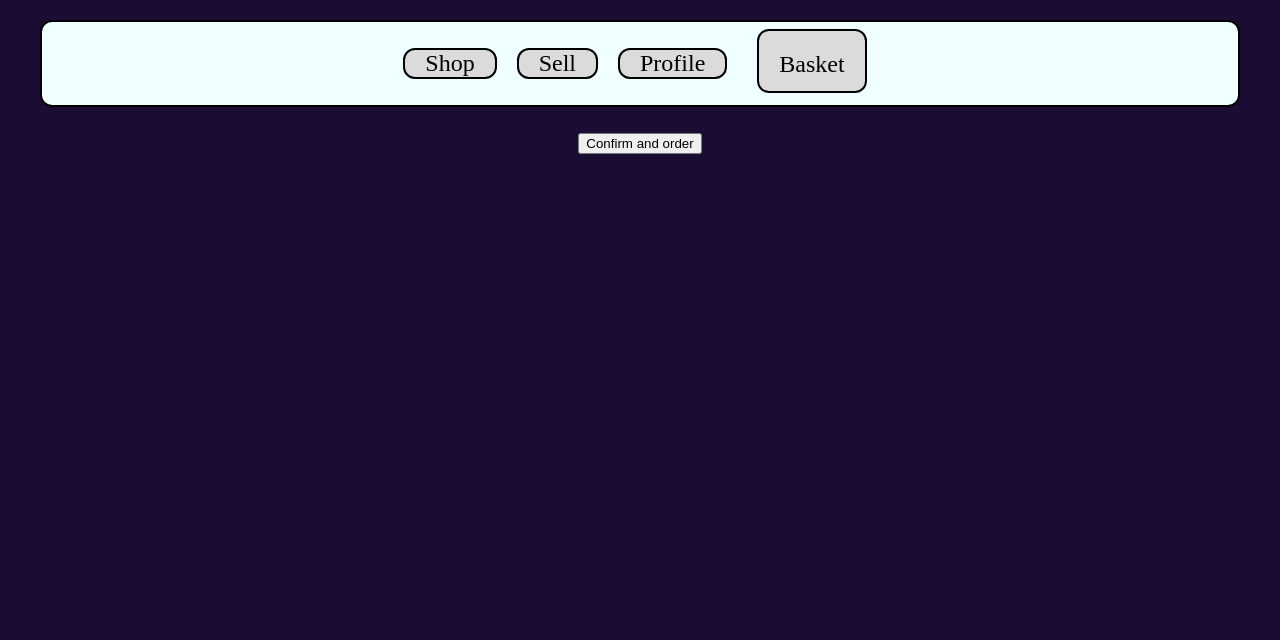
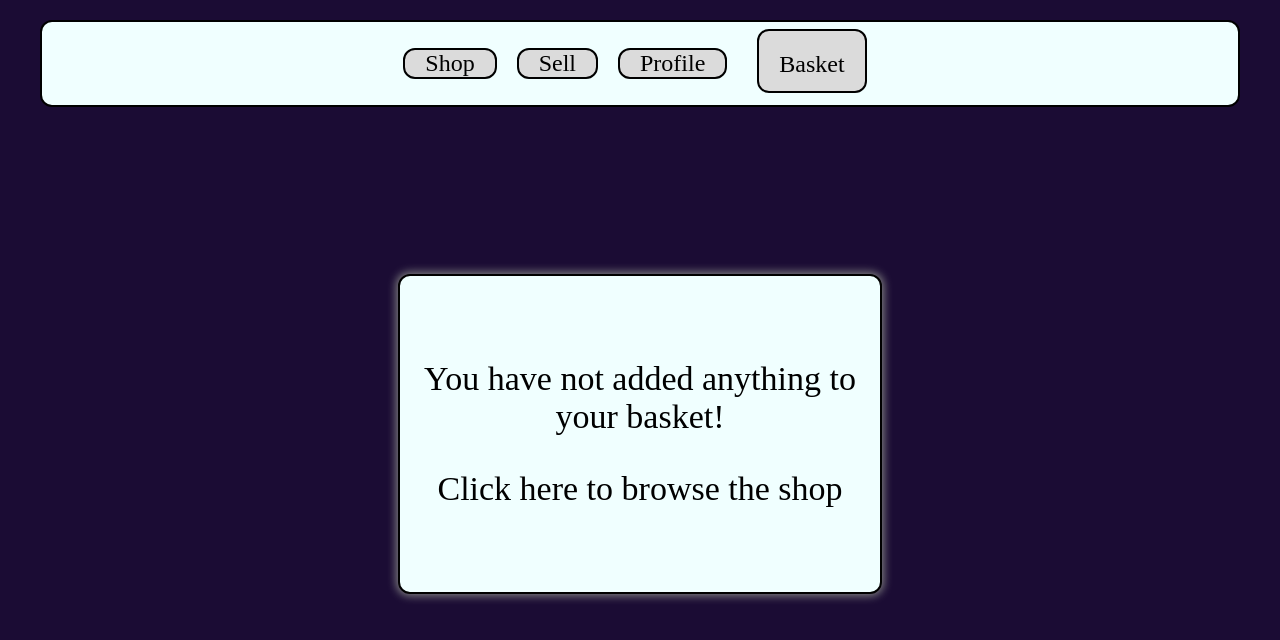
Before and after one commit to JakeCH03/Shopping-App-Project, a React (Vite) app: page /basket in a window 1280 px wide. Shown: the top 640 px of the page. Built offline with nearby package versions, Linux system fonts and the light colour scheme.

Commit message:
add styling to everything added today

```diff
--- /dev/null
+++ b/src/Components/Display Basket/Basket.css
@@ -0,0 +1,29 @@
+.order-button {
+  margin-top: 10%;
+  border: 2px solid black;
+  background-color: azure;
+  box-shadow: 0 0 8px 2px gray;
+  border-radius: 12px;
+  height: 100px;
+  width: 170px;
+}
+
+.order-button:hover {
+  background: rgb(201, 255, 201);
+  cursor: pointer;
+  box-shadow: 0 0 14px 6px rgb(179, 178, 178);
+}
+
+.no-items-added {
+  border: 2px solid black;
+  background-color: azure;
+  box-shadow: 0 0 8px 2px gray;
+  border-radius: 12px;
+  font-size: 34px;
+  width: 40%;
+  padding-top: 50px;
+  padding-bottom: 50px;
+  margin: auto;
+  position: relative;
+  margin-top: 10%;
+}
--- a/src/Components/Display Basket/Basket.jsx
+++ b/src/Components/Display Basket/Basket.jsx
@@ -4,6 +4,7 @@ import getSingleItem from "../../../Utils/getSingleItem";
 import ItemCard from "../ShopList/ItemCard";
 import deleteItemById from "../../../Utils/orderItems";
 import { Link } from "react-router-dom";
+import "./Basket.css";
 
 const DisplayBasket = () => {
   const context = useContext(BasketContext);
@@ -16,14 +17,14 @@ const DisplayBasket = () => {
         setItems((curr) => [res.data.item, ...curr]);
       });
     });
-  }, [])
+  }, []);
 
   const handleOrder = () => {
-    items.forEach(item => deleteItemById(item.item_id))
-    context.setBasket([])
-  }
+    items.forEach((item) => deleteItemById(item.item_id));
+    context.setBasket([]);
+  };
 
-  if (items.length === context.basket.length) {
+  if (items.length === context.basket.length && items.length > 0) {
     return (
       <div>
         <section className="all-items">
@@ -31,8 +32,21 @@ const DisplayBasket = () => {
             return <ItemCard item={item} key={item.item_id} />;
           })}
         </section>
-        <Link className="link" to={"/items"}><button onClick={handleOrder}>Confirm and order</button></Link>
+        <Link className="link" to={"/items"}>
+          <button onClick={handleOrder} className="order-button">
+            Confirm and order
+          </button>
+        </Link>
       </div>
+    );
+  } else {
+    return (
+      <Link className="link" to={"/items"}>
+        <div className="no-items-added">
+          <p>You have not added anything to your basket!</p>
+          <p>Click here to browse the shop</p>
+        </div>
+      </Link>
     );
   }
 };
--- a/src/Components/ShopList/AddToBasket/Popup.css
+++ b/src/Components/ShopList/AddToBasket/Popup.css
@@ -1,8 +1,9 @@
 .checkout-options {
-    display:inline-block;
+  display: inline-block;
+  padding-top: 10%;
 }
 
-.popup-options{
+.popup-options {
   background-color: azure;
   width: 350px;
   margin: auto;
@@ -11,3 +12,21 @@
   box-shadow: 0px 0px 8px 2px rgb(60, 60, 60);
   border-radius: 12px;
 }
+
+.continue,
+.checkout {
+  border: 2px solid black;
+  border-radius: 12px;
+  min-height: 50px;
+}
+
+.continue:hover,
+.checkout:hover {
+  box-shadow: 0 0 8px 2px gray;
+  cursor: pointer;
+}
+
+#popup-text {
+  font-size: 24px;
+  padding-top: 15%;
+}
--- a/src/Components/ShopList/AddToBasket/Popup.jsx
+++ b/src/Components/ShopList/AddToBasket/Popup.jsx
@@ -4,13 +4,13 @@ import { Link } from "react-router-dom";
 const Popup = () => {
   return (
     <div className="popup-options">
-      <div id="popup-text">Do you want to:</div>
+      <div id="popup-text">Would you like to continue shopping?</div>
       <div className="checkout-options">
         <Link className="link" to={"/items"}>
-          <button>Continue shopping</button>
+          <button className="continue">Continue shopping</button>
         </Link>
         <Link className="link" to={"/basket"}>
-          <button>Go to checkout</button>
+          <button className="checkout">Go to checkout</button>
         </Link>
       </div>
     </div>
--- a/src/Components/ShopList/ItemCard.css
+++ b/src/Components/ShopList/ItemCard.css
@@ -14,7 +14,10 @@
 
 .item-wrapper:hover {
   background-color: rgb(255, 190, 92);
+  box-shadow: 0 0 8px 2px gray;
   cursor: pointer;
+  transform: scale(1.2);
+
 }
 
 /* .item-name {
```
Lines whose indentation alone changed are shown as unchanged.
